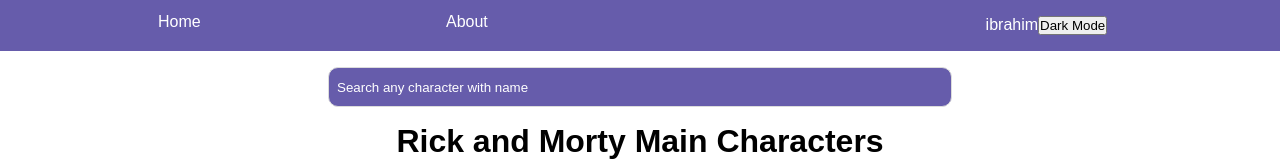
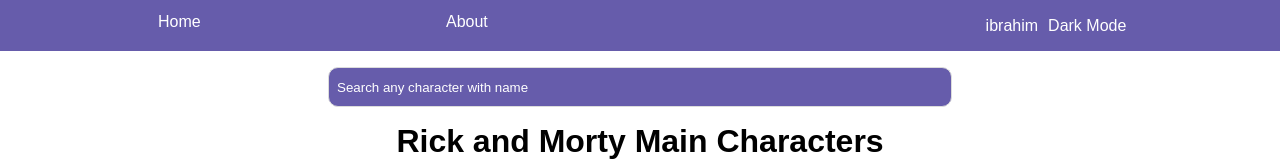
Before and after one commit to brhmz/rick-and-morty, a React (Create React App) app: page / in a window 1280 px wide. Shown: the top 161 px of the page. Built offline with nearby package versions, Linux system fonts and the light colour scheme; no server answers.

Commit message:
Firts dark mode study si finished.

```diff
--- a/src/Styles/About.css
+++ b/src/Styles/About.css
@@ -9,3 +9,13 @@
 .about p {
     padding: 10px;
 }
+
+.about {
+    background-color: white;
+    color: black;
+}
+
+.about-dark {
+    background-color: black;
+    color: white;
+}
--- a/src/Styles/CharacterCard.css
+++ b/src/Styles/CharacterCard.css
@@ -1,10 +1,3 @@
-.character-cards-container {
-    display: flex;
-    flex-wrap: wrap;
-    justify-content: center;
-    align-items: center;
-}
-
 .character-card {
     margin: 5px;
     border: 1px solid #dcdcdc;
@@ -16,7 +9,14 @@
     padding-bottom: 10px;
     width: 250px;
     box-shadow: rgba(0, 0, 0, 0.1) 0px 1px 3px 0px, rgba(0, 0, 0, 0.06) 0px 1px 2px 0px;
+    background-color: rgb(234, 234, 234);
 }
+
+.character-card-dark {
+    background-color: #434343;
+    color: white;
+}
+
 
 .character-card img {
     width: 100%;
@@ -44,3 +44,7 @@
     border-radius: 3px;
     border: none;
 }
+
+.character-card-dark button {
+    background-color: #797979;
+}
--- a/src/Styles/CharacterDetails.css
+++ b/src/Styles/CharacterDetails.css
@@ -2,6 +2,11 @@
     display: flex;
     justify-content: center;
     padding-top: 1.5rem;
+    background-color: white;
+}
+
+.detail-page-container-dark {
+    background-color: black;
 }
 
 .detail-page-container img {
@@ -13,3 +18,7 @@
 .detail-page-details {
     margin: 20px;
 }
+
+.detail-page-details-dark {
+   color: white;
+}
--- a/src/Styles/Header.css
+++ b/src/Styles/Header.css
@@ -8,11 +8,17 @@
     justify-content: space-between;
 }
 
+.header-container-dark {
+    background-color: #434343;
+}
+
 .nav-button-container {
     display: flex;
     width: 50%;
     justify-content: space-around;
+    background-color: rgba(255, 255, 255, 0);
 }
+
 
 .profile-container {
     width: 20%;
@@ -20,7 +26,7 @@
 }
 
 .nav-button {
-    background-color: #665CAB;
+    background-color: #ffffff00;
     border: 0ch;
     font-weight: 400;
     font-size: medium;
@@ -31,3 +37,15 @@
     color: white;
     text-decoration: none;
 }
+
+.theme-button {
+    background-color: #ffffff00;
+    border: 0ch;
+    font-weight: 400;
+    font-size: medium;
+    outline: none;
+    cursor: pointer;
+    color: white;
+    text-decoration: none;
+    padding-left: 10px;
+}
--- a/src/Styles/HomePage.css
+++ b/src/Styles/HomePage.css
@@ -1,10 +1,19 @@
 .home-page-container {
  background-color: white;
+}
+
+.home-page-container-dark {
+ background-color: black;
 }
 
 .home-page-container h1 {
     text-align: center;
     padding-bottom: 8px;
+}
+
+.home-page-container-dark h1 {
+    color: white;
+    background-color: black;
 }
 
 .handle-filter-container {
@@ -25,6 +34,17 @@
     color: aliceblue;
 }
 
+.handle-filter-dark {
+    background-color: #434343;
+}
+
 .handle-filter::placeholder {
     color: white;
 }
+
+.character-cards-container {
+    display: flex;
+    flex-wrap: wrap;
+    justify-content: center;
+    align-items: center;
+}
--- a/src/components/CharacterCard.js
+++ b/src/components/CharacterCard.js
@@ -1,12 +1,15 @@
-import React from 'react'
+import React, { useContext } from 'react'
 import '../Styles/characterCard.css'
 import { useNavigate } from 'react-router'
+import { ThemeContext } from '../contexts/ThemeContext'
+
 
 function CharacterCard({character}) {
   let navigate = useNavigate();
+  const {darkMode, setDarkMode} =  useContext(ThemeContext)
 
   return (
-    <div className='character-card'>
+    <div className={!darkMode ? 'character-card' : 'character-card character-card-dark'}>
         <img src={character.image}/>
         <p>{character.name}</p>
         <button onClick={() => navigate(`/character/${character.id}`)}>See Details</button>
--- a/src/components/Header.js
+++ b/src/components/Header.js
@@ -11,14 +11,15 @@
 
   return (
     <div>
-      <div className='header-container'>
+      <div className={!darkMode ? 'header-container' : 'header-container header-container-dark'}>
         <div className='nav-button-container'>
           <Link className='nav-button' to='/' >Home</Link>
           <Link className='nav-button' to='/about' >About</Link>
         </div>
         <div className='profile-container'>
           <p>{username}</p>
-          <button className='theme-button' onClick={()=>setDarkMode(!darkMode)}>{!darkMode ? 'Dark Mode' : 'Light Mode'}</button>
+          <button className={!darkMode ? 'theme-button' : 'theme-button theme-button-dark'} onClick={()=>setDarkMode(!darkMode)}>{!darkMode ? 'Dark Mode' : 'Light Mode'}</button>
+
         </div>
       </div>
     </div>
--- a/src/pages/About.js
+++ b/src/pages/About.js
@@ -1,9 +1,13 @@
-import React from 'react'
-import '../Styles/about.css'
+import React, { useContext } from 'react';
+import '../Styles/about.css';
+import { ThemeContext } from '../contexts/ThemeContext';
 
 function About() {
+
+  const {darkMode, setDarkMode} =  useContext(ThemeContext);
+
   return (
-    <div className='about'>
+    <div className={!darkMode ? 'about' : 'about about-dark'}>
      <img className='about-banner' src='https://rickandmorty-mimo.netlify.app/static/media/banner.efe0a3d301782e438d4d.jpeg' />
      <h2>About Us</h2>
      <p>Rick and Morty is an American adult animated science-fiction sitcom created by Justin Roiland and Dan Harmon for Cartoon Network's nighttime programming block Adult Swim. It is distributed internationally by Warner Bros. Domestic Television. The series follows the misadventures of cynical mad scientist Rick Sanchez and his good-hearted but fretful grandson Morty Smith, who split their time between domestic life and interdimensional adventures that take place across an infinite number of realities, often travelling to other planets and dimensions through portals and on Rick's flying saucer. The general concept of Rick and Morty relies on two conflicting scenarios: domestic family drama, and an alcoholic grandfather dragging his grandson into high jinks.</p>
--- a/src/pages/CharacterDetails.js
+++ b/src/pages/CharacterDetails.js
@@ -1,15 +1,17 @@
-import React from 'react'
+import React, { useContext } from 'react'
 import '../Styles/characterDetails.css'
 import axios from 'axios'
 import { useEffect } from 'react'
 import { useNavigate, useParams } from 'react-router'
 import { useState } from 'react'
+import { ThemeContext } from '../contexts/ThemeContext'
 
 function DetailPage() {
 
   let navigate = useNavigate();
   const { id } = useParams();
   const [selectedCharacter, setSelectedCharacter] = useState(null);
+  const {darkMode, setDarkMode} =  useContext(ThemeContext)
 
   useEffect(() => {
     axios.get(`https://rickandmortyapi.com/api/character/${id}`)
@@ -19,9 +21,9 @@
 
   return (
     <div>
-      <div className='detail-page-container'>
+      <div className={!darkMode ? 'detail-page-container' : 'detail-page-container detail-page-container-dark'}>
         <img src={selectedCharacter?.image} />
-        <div className='detail-page-details'>
+        <div className={!darkMode ? 'detail-page-details' : 'detail-page-details detail-page-details-dark'}>
           <p><b>Name:</b> {selectedCharacter?.name}</p>
           <p><b>Gender:</b> {selectedCharacter?.gender}</p>
           <p><b>Location:</b> {selectedCharacter?.location.name}</p>
--- a/src/pages/HomePage.js
+++ b/src/pages/HomePage.js
@@ -1,13 +1,15 @@
-import React from 'react'
+import React, { useContext } from 'react'
 import '../Styles/homePage.css'
 import CharacterCard from '../components/CharacterCard'
 import Header from '../components/Header'
 import { useEffect, useState } from 'react';
 import axios from 'axios';
+import { ThemeContext } from '../contexts/ThemeContext';
 
 function HomePage() {
 
   const [allCharacters, setAllCharacters] = useState([]);
+  const {darkMode, setDarkMode} =  useContext(ThemeContext);
 
   useEffect(() => {
     axios.get('https://rickandmortyapi.com/api/character')
@@ -25,12 +27,12 @@
   }
 }
   return (
-    <div className='home-page-container'>
+    <div className={!darkMode ? 'home-page-container' : 'home-page-container home-page-container-dark'}>
         <div className='handle-filter-container'>
-          <input onKeyDown={handleKeyDown} placeholder='Search any character with name' className='handle-filter'/>
+          <input onKeyDown={handleKeyDown} placeholder='Search any character with name' className={!darkMode ? 'handle-filter' : 'handle-filter handle-filter-dark'}/>
         </div>
           <h1>Rick and Morty Main Characters</h1>
-        <div className='character-cards-container'>
+        <div className={!darkMode ? 'character-cards-container' : 'character-cards-container character-cards-container-dark'}>
         {
           allCharacters.map((item, index)=>{
             return <CharacterCard character={item} key={index}/>
```
